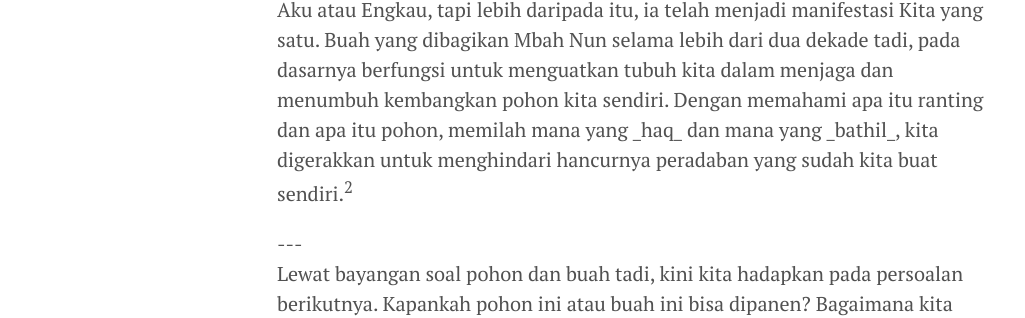
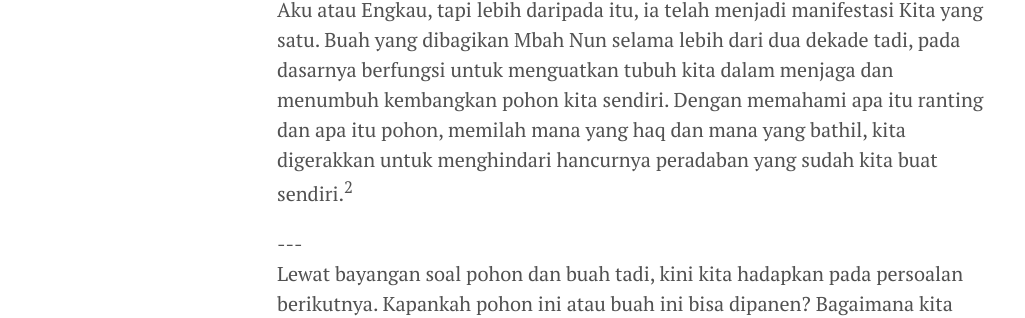
Before and after one commit to faisalnur/faisalnur.github.io, a Jekyll site: the page built from _posts/2019-12-22-memanen-buah-maiyah.md, in a window 1280 px wide and 900 px high, scrolled down 2123 px. Shown: the part 384-702 px from the top of the window, without its empty margins (3-1028 px from the left). Built offline with Jekyll 4.4.1, drawn with Linux system fonts in a browser that asks for light colours; some of the changed text lies outside the part shown.

```diff
--- a/_posts/2019-12-22-memanen-buah-maiyah.md
+++ b/_posts/2019-12-22-memanen-buah-maiyah.md
@@ -61,7 +61,7 @@ Maiyah bukanlah persoalan Aku atau Engkau, tapi lebih daripada itu, ia telah men
 Kita yang satu. Buah yang dibagikan Mbah Nun selama lebih dari dua dekade tadi, pada dasarnya
 berfungsi untuk menguatkan tubuh kita dalam menjaga dan menumbuh kembangkan pohon kita
 sendiri. Dengan memahami apa itu ranting dan apa itu pohon, memilah mana yang
-_haq_ dan mana yang _bathil_, kita digerakkan untuk menghindari hancurnya peradaban yang sudah kita buat sendiri.<sup>2</sup></p>
+haq dan mana yang bathil, kita digerakkan untuk menghindari hancurnya peradaban yang sudah kita buat sendiri.<sup>2</sup></p>
 
 ---
 
@@ -131,12 +131,12 @@ pertanyaan itu menjadi titik refleksi kita bersama.</p>
 
 ---
 
-<sup>1</sup>Daur 15, Maiyah lil'Alamin, 17 Februari 2016.
+<sup>1</sup> Daur 15, Maiyah lil'Alamin, 17 Februari 2016.
 
-<sup>2</sup>Daur 38, Bukan Sorga Berakibat Tuhan, 11 Maret 2016.
+<sup>2</sup> Daur 38, Bukan Sorga Berakibat Tuhan, 11 Maret 2016.
 
-<sup>3</sup>Daur 116, Ilmu Pohon dan Ilmu Iblis, 28 Mei 2016.
+<sup>3</sup> Daur 116, Ilmu Pohon dan Ilmu Iblis, 28 Mei 2016.
 
-<sup>4</sup>Daur 21, Empat Huruf Yang Mengatasi Demokrasi dan Tuhan, 23 Februari 2016.
+<sup>4</sup> Daur 21, Empat Huruf Yang Mengatasi Demokrasi dan Tuhan, 23 Februari 2016.
 
-<sup>5</sup>Daur 116, Ilmu Pohon dan Ilmu Iblis, 28 Mei 2016.
+<sup>5</sup> Daur 116, Ilmu Pohon dan Ilmu Iblis, 28 Mei 2016.
```
